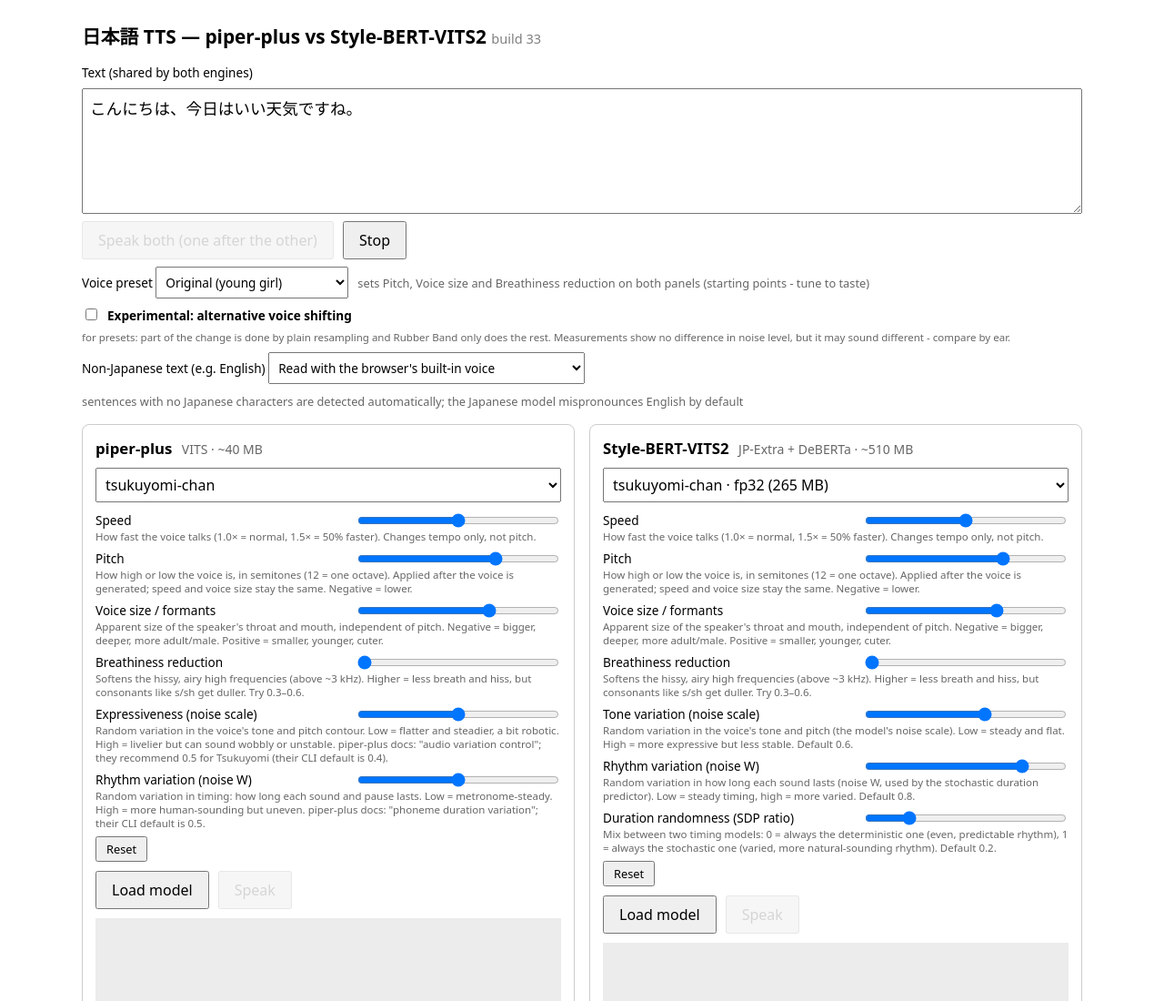
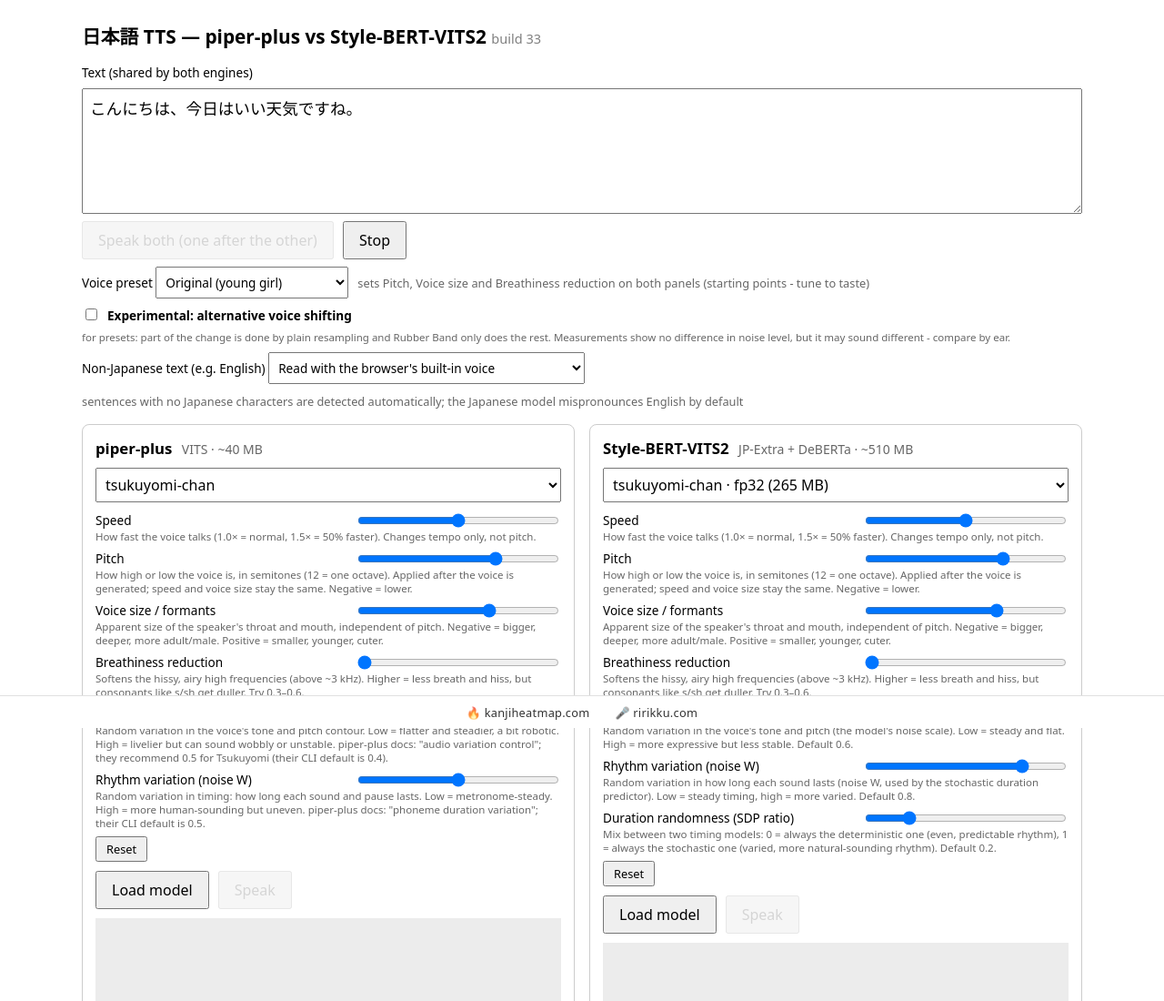
Before and after one commit to PikaPikaGems/jp-tts-playground, a plain HTML site: page index.html in a window 1280 px wide. Shown: the top 1100 px of the page at 91% size. Drawn offline with Linux system fonts and the light colour scheme; a script that the page names is missing.

Commit message:
Deploy site built from 130a19e

```diff
--- a/index.html
+++ b/index.html
@@ -18,6 +18,12 @@
   </script>
 </head>
 <body>
+  <header class="topbar">
+    <nav>
+      <a href="https://kanjiheatmap.com" target="_blank" rel="noopener">🔥 kanjiheatmap.com</a>
+      <a href="https://ririkku.com" target="_blank" rel="noopener">🎤 ririkku.com</a>
+    </nav>
+  </header>
   <div id="unsupported" role="alert" hidden></div>
   <script>
     // Classic (non-module) script so it still runs on browsers that can't load the module code below.
--- a/style.css
+++ b/style.css
@@ -1,5 +1,9 @@
 :root { color-scheme: light dark; font-family: system-ui, sans-serif; }
-body { margin: 0; padding: 24px 16px; }
+body { margin: 0; padding: 24px 16px 60px; }
+.topbar { position: fixed; bottom: 0; left: 0; right: 0; z-index: 100; box-sizing: border-box; height: 36px; display: flex; align-items: center; justify-content: center; background: #fff; color: #000; border-top: 1px solid rgba(0,0,0,.12); font-size: .8rem; letter-spacing: .02em; }
+.topbar nav { display: flex; align-items: center; gap: 28px; }
+.topbar a { color: inherit; text-decoration: none; opacity: .8; }
+.topbar a:hover, .topbar a:focus-visible { opacity: 1; text-decoration: underline; text-underline-offset: 3px; outline: none; }
 main { max-width: 1100px; margin: 0 auto; display: grid; gap: 8px; }
 h1 { font-size: 1.3rem; margin: 0 0 8px; }
 h2 { font-size: 1.05rem; margin: 0; }
```
